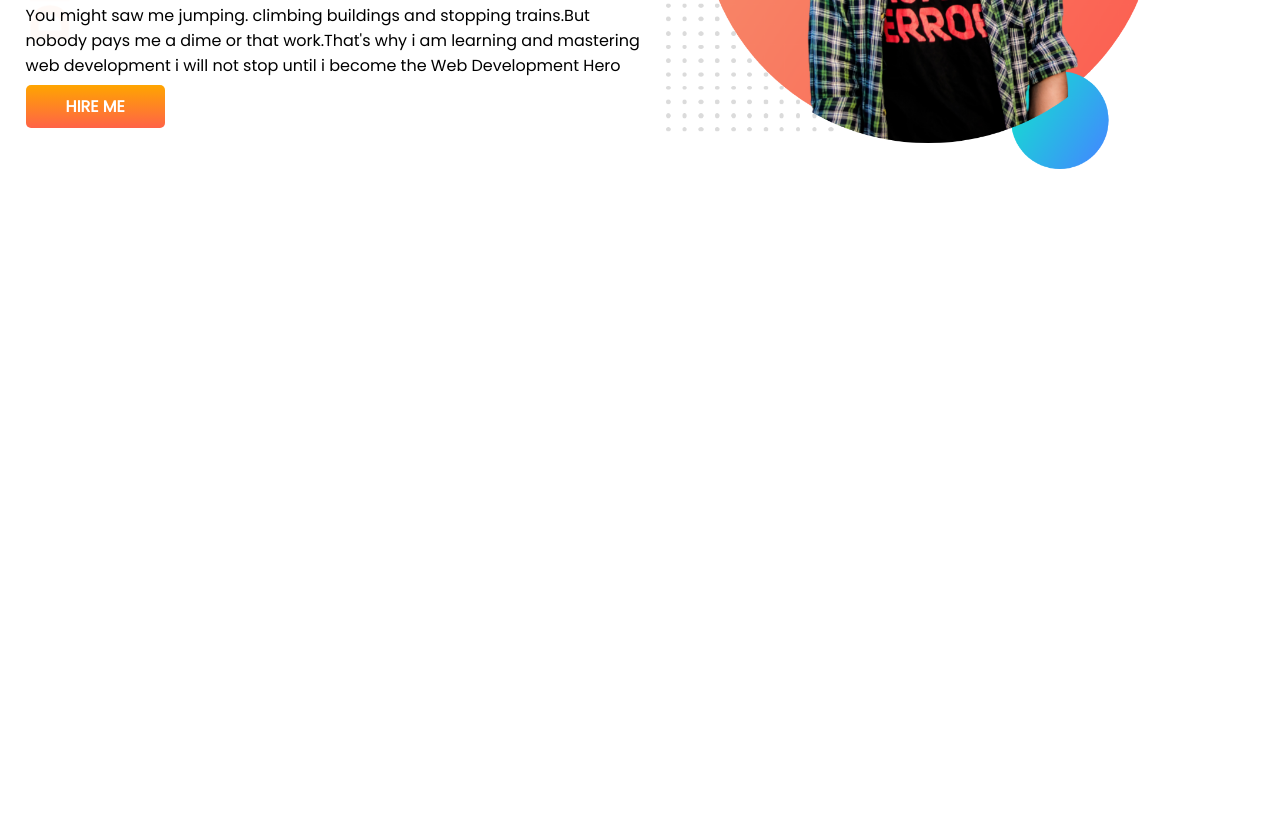
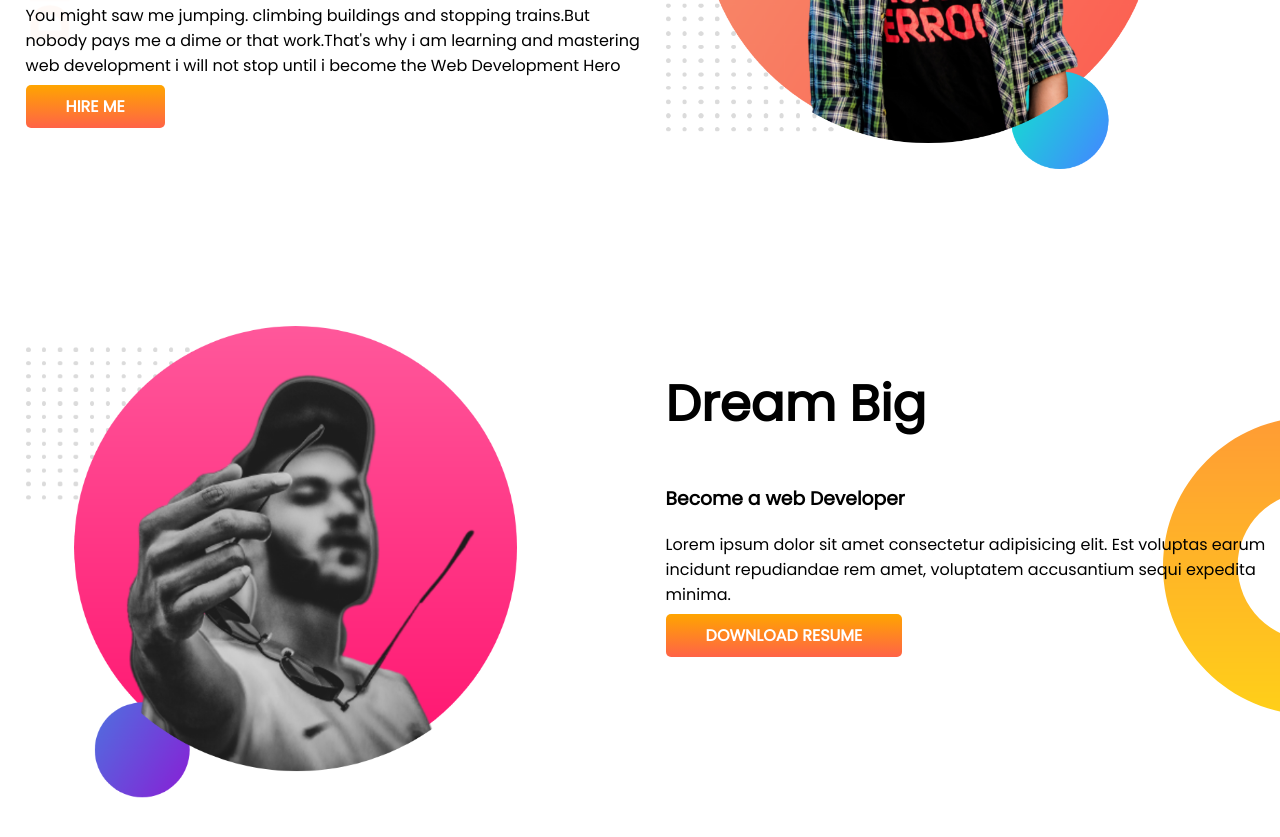
Before and after one commit to mubasshiralishanto/developer-portfolio, a plain HTML site: page index.html in a window 1280 px wide. Shown: the part 319-1156 px from the top of the page. Before the commit the page ends 800 px from the top, so only its background shows below. Drawn offline with Linux system fonts and the light colour scheme.

Commit message:
third-commit

```diff
--- a/index.html
+++ b/index.html
@@ -23,5 +23,17 @@
             <img src="images/mubasshir-first-block.png" alt="" srcset="">
         </div>
     </section>
+    <section class="dream-big">
+        <div class="half-width">
+            <img src="images/details.png" alt="">
+        </div>
+        <div class="half-width">
+            <h1>Dream Big</h1>
+            <h3>Become a web Developer</h3>
+            <p>Lorem ipsum dolor sit amet consectetur adipisicing elit. Est voluptas earum incidunt repudiandae rem amet, voluptatem accusantium sequi expedita minima.</p>
+            <a class="link-button"  href="http://" target="_blank" rel="noopener noreferrer">DOWNLOAD RESUME</a>
+        </div>
+
+    </section>
 </body>
 </html>
--- a/style.css
+++ b/style.css
@@ -10,6 +10,7 @@ h1{
 }
 section{
     display: flex;
+    margin-bottom: 150px;
 }
 .half-width{
     width: 50%;
@@ -30,3 +31,8 @@ section{
     background-image: url(images/top-banner.png);
     background-repeat: no-repeat;
 }
+.dream-big{
+    background-image: url(images/dream-bg.png);
+    background-repeat: no-repeat;
+    background-position: right;
+}
```
